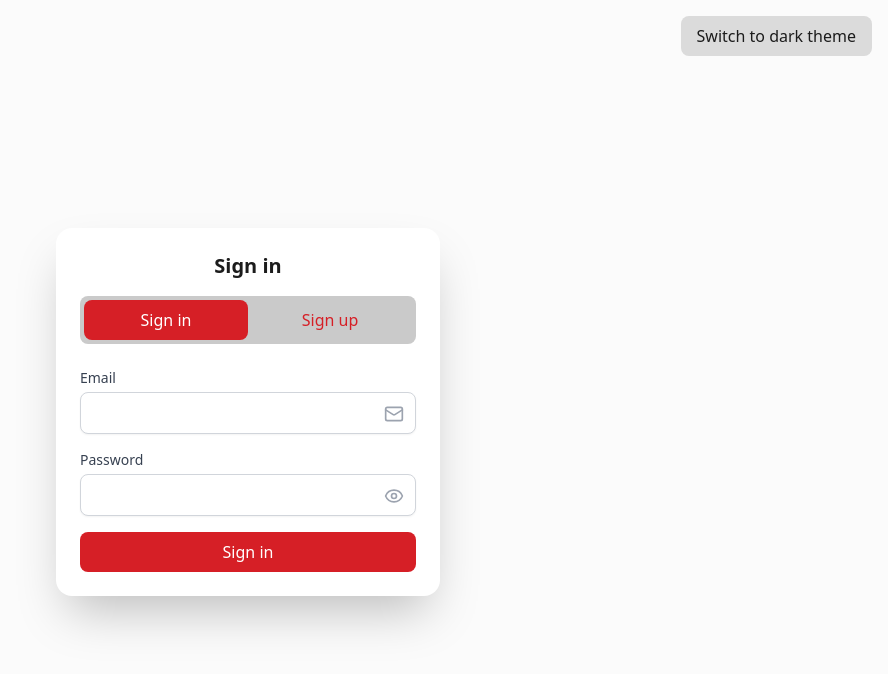
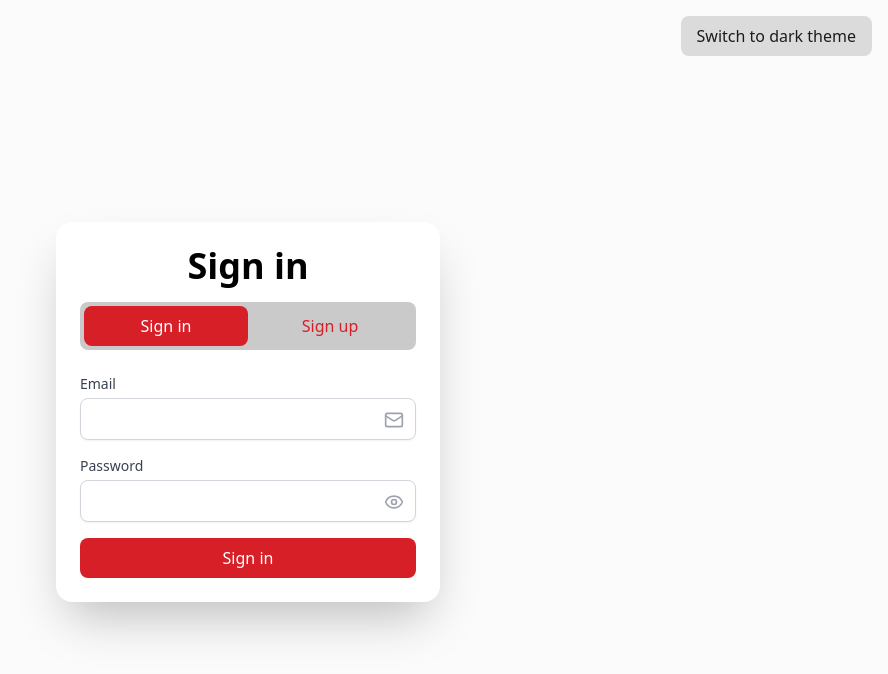
Before and after one commit to MaksLevin/react-table-new, a Next.js app: page /auth in a window 1280 px wide. Shown: the top 674 px of the page, without its empty margins (392-1280 px from the left). Built offline with nearby package versions, Linux system fonts and the light colour scheme.

Commit message:
Added Typography component

```diff
--- a/package.json
+++ b/package.json
@@ -17,7 +17,8 @@
     "next-themes": "^0.4.4",
     "react": "^19.0.0",
     "react-dom": "^19.0.0",
-    "react-icons": "^5.4.0"
+    "react-icons": "^5.4.0",
+    "tailwind-merge": "^3.0.1"
   },
   "devDependencies": {
     "@eslint/eslintrc": "^3",
--- a/src/app/auth/page.tsx
+++ b/src/app/auth/page.tsx
@@ -3,6 +3,7 @@
 import { useState } from 'react';
 import Button from '@/components/button';
 import Input from '@/components/input';
+import { Typography } from '@/components/typography';
 
 export default function AuthPage() {
   const [activeTab, setActiveTab] = useState<'login' | 'register'>('login');
@@ -11,9 +12,9 @@ export default function AuthPage() {
     <div className="flex items-center justify-center min-h-screen bg-brand-lightGray dark:bg-neutral-900">
       <div className="w-full max-w-sm p-6 bg-brand-white dark:bg-neutral-800 rounded-2xl shadow-2xl mt-6">
         <div className="text-center mb-4">
-          <h2 className="text-xl font-semibold text-textColor-200 dark:text-textColor-50">
+          <Typography variant="standard" size="h1">
             {activeTab === 'login' ? 'Sign in' : 'Sign up'}
-          </h2>
+          </Typography>
         </div>
 
         <div className="mb-6">
--- /dev/null
+++ b/src/components/typography.tsx
@@ -0,0 +1,46 @@
+import { cva, type VariantProps } from 'class-variance-authority';
+import { cn } from '@/lib/utils';
+
+const typographyVariants = cva('', {
+  variants: {
+    variant: {
+      standard: 'text-textColor-100 dark:text-textColor-50',
+      secondary: 'text-textColor-200 dark:text-textColor-100',
+      muted: 'text-neutral-500 dark:text-neutral-300',
+    },
+    size: {
+      h1: 'text-4xl font-bold',
+      h2: 'text-3xl font-semibold',
+      h3: 'text-2xl font-semibold',
+      h4: 'text-xl font-medium',
+      h5: 'text-lg font-medium',
+      h6: 'text-base font-medium',
+      p: 'text-base',
+      span: 'text-sm',
+    },
+  },
+  defaultVariants: {
+    variant: 'standard',
+    size: 'p',
+  },
+});
+
+type TypographyProps = React.HTMLAttributes<HTMLParagraphElement> &
+  VariantProps<typeof typographyVariants> & {
+    as?: React.ElementType;
+  };
+
+export const Typography = ({
+  className,
+  variant,
+  size,
+  as: Tag = 'p',
+  ...props
+}: TypographyProps) => {
+  return (
+    <Tag
+      className={cn(typographyVariants({ variant, size }), className)}
+      {...props}
+    />
+  );
+};
--- /dev/null
+++ b/src/lib/utils.ts
@@ -0,0 +1,6 @@
+import { clsx, type ClassValue } from 'clsx';
+import { twMerge } from 'tailwind-merge';
+
+export function cn(...inputs: ClassValue[]) {
+  return twMerge(clsx(inputs));
+}
```
Also changed, not shown: 1 other file (tests, documents, lock files or other folders).
